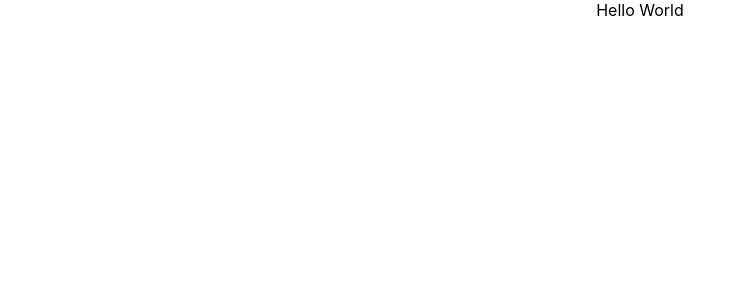
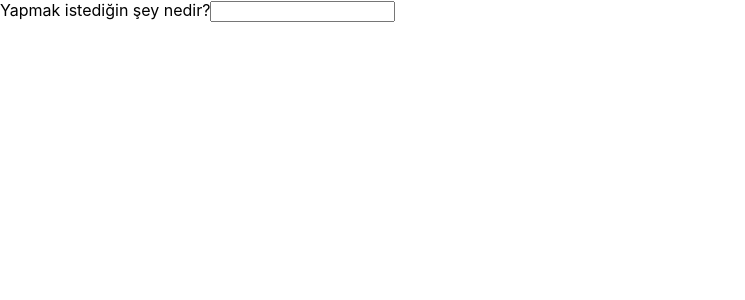
Before and after one commit to Murat0901/todo, a React (Create React App) app: page / in a window 1280 px wide. Shown: the top 300 px of the page, without its empty margins (0-745 px from the left). Built offline with nearby package versions, Linux system fonts and the light colour scheme.

Commit message:
added list elements

```diff
--- a/public/index.html
+++ b/public/index.html
@@ -1,5 +1,5 @@
 <!DOCTYPE html>
-<html lang="en">
+<html lang="tr">
   <head>
     <meta charset="utf-8" />
     <link rel="icon" href="%PUBLIC_URL%/favicon.ico" />
--- a/src/App.js
+++ b/src/App.js
@@ -1,12 +1,42 @@
-import React from 'react';
-import './App.css';
+import React, { Component } from 'react'
+import List from './List'
 
-function App() {
-  return (
-    <div className="App">
-      Hello World
-    </div>
-  );
+
+class App extends Component {
+
+  state = {
+    term: "",
+    items: []
+  }
+
+  onChangeHandler = e => {
+    this.setState({
+      term: e.target.value
+    })
+  }
+
+  onFormSubmitHandler = e => {
+      e.preventDefault();
+      this.setState({
+        term:"",
+        items: [...this.state.items, this.state.term]
+      })
+  }
+
+  render() {
+    return (
+      <div>
+        <form onSubmit={this.onFormSubmitHandler}>
+          Yapmak istediğin şey nedir?
+          <input
+              onChange={this.onChangeHandler}
+              type="text"
+            />
+        </form>
+        <List items={this.state.items}/>
+      </div>
+    )
+  }
 }
 
-export default App;
+export default App
--- /dev/null
+++ b/src/List.js
@@ -0,0 +1,14 @@
+import React from 'react';
+
+const List = (props) =>
+    <div>
+        <ul>
+          {props.items.map(item => (
+            <li>
+                {item}
+            </li>
+          ))}
+        </ul>
+    </div>
+
+export default List;
```
